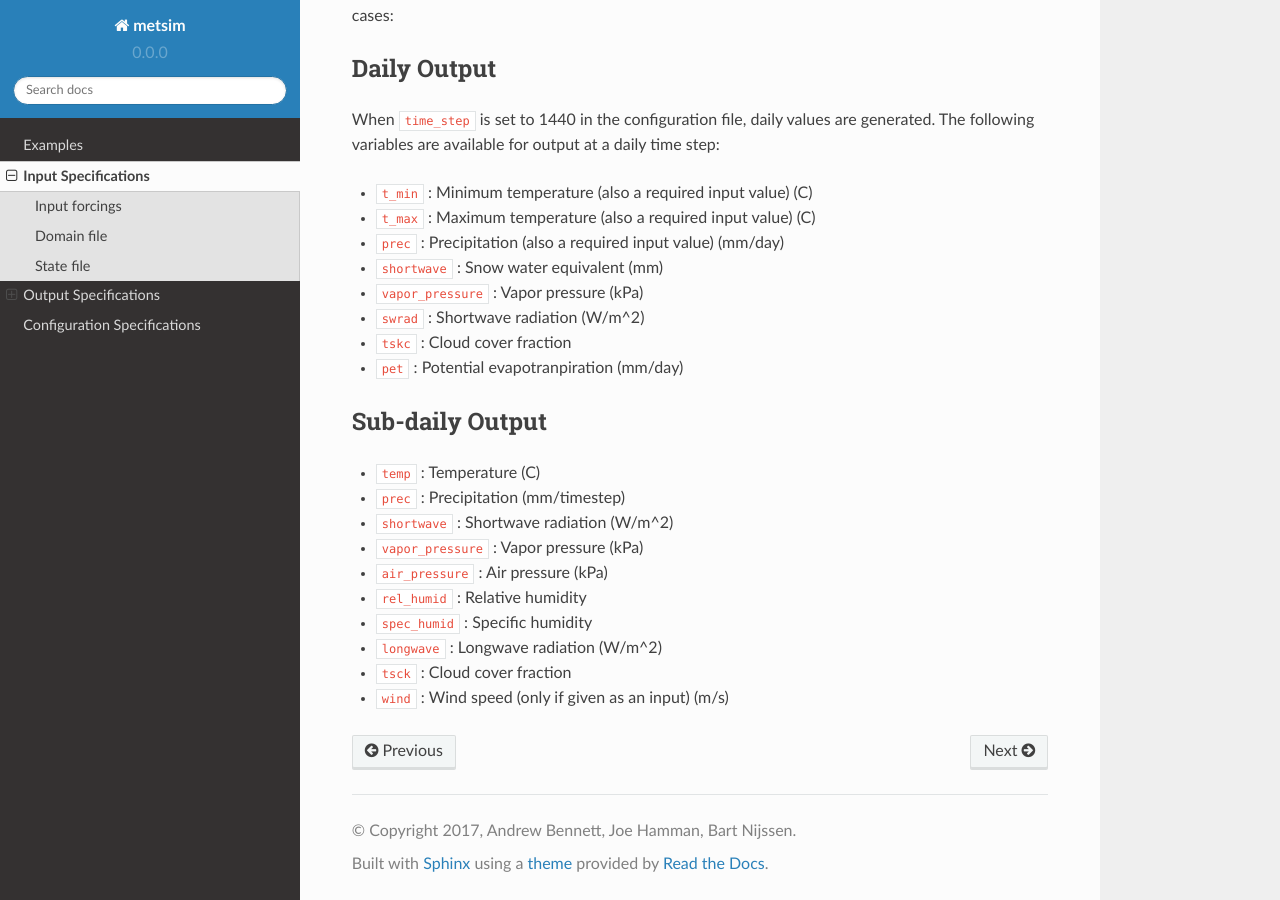
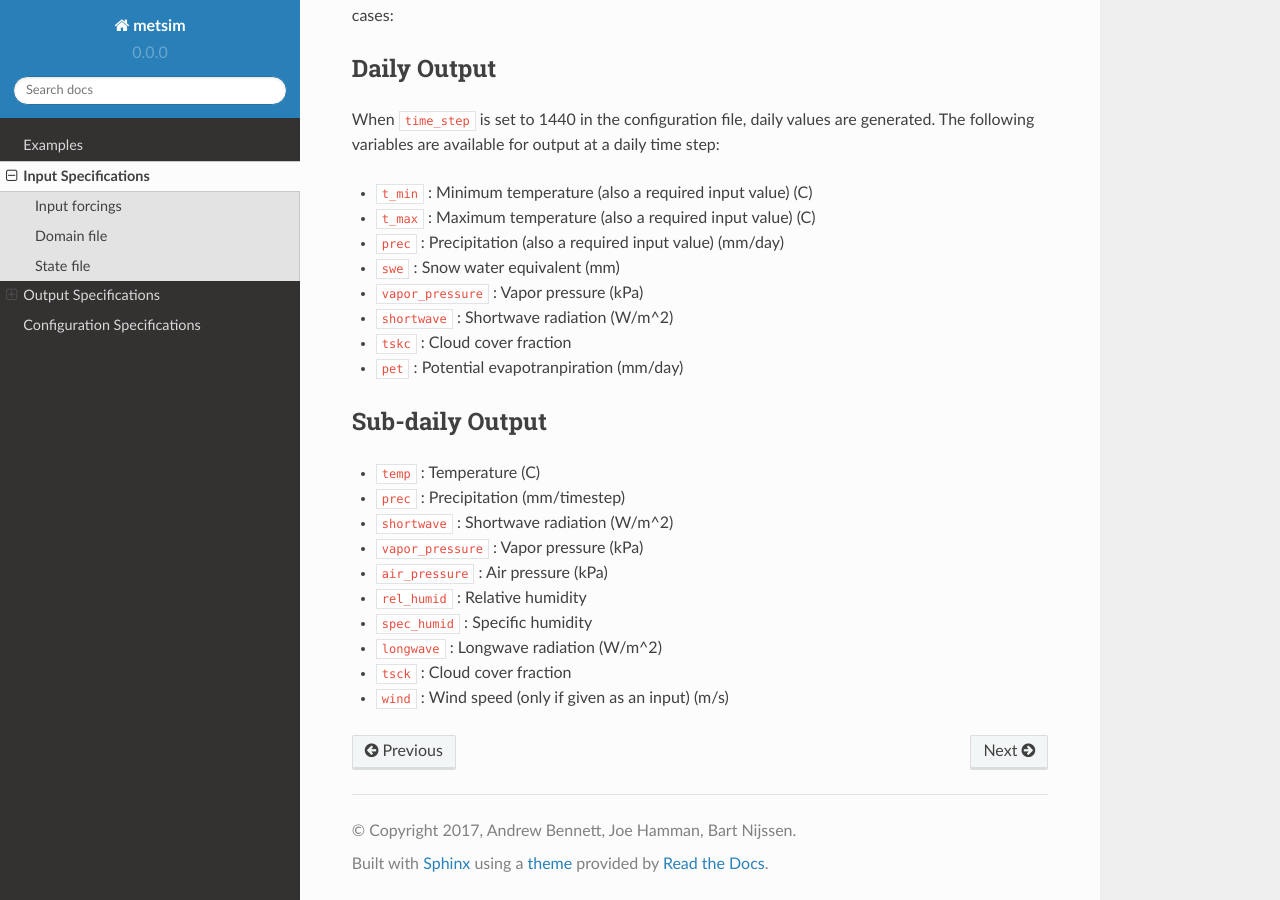
Before and after one commit to UW-Hydro/MetSim, a Sphinx documentation site: the page built from docs/data.rst, in a window 1280 px wide and 900 px high, scrolled down 1507 px. Built offline with Sphinx 7.4.7 and the Read the Docs theme 2.0.0, drawn with Linux system fonts in a browser that asks for light colours; pages that are not in the unit, such as notebooks, are missing from menus.

Commit message:
Fix typos

```diff
--- a/docs/data.rst
+++ b/docs/data.rst
@@ -71,9 +71,9 @@ step:
 * ``t_min`` : Minimum temperature (also a required input value) (C)
 * ``t_max`` : Maximum temperature (also a required input value) (C)
 * ``prec`` : Precipitation (also a required input value) (mm/day)
-* ``shortwave`` : Snow water equivalent (mm)
+* ``swe`` : Snow water equivalent (mm)
 * ``vapor_pressure`` : Vapor pressure (kPa)
-* ``swrad`` : Shortwave radiation (W/m^2)
+* ``shortwave`` : Shortwave radiation (W/m^2)
 * ``tskc`` : Cloud cover fraction
 * ``pet`` : Potential evapotranpiration (mm/day)
 
```
